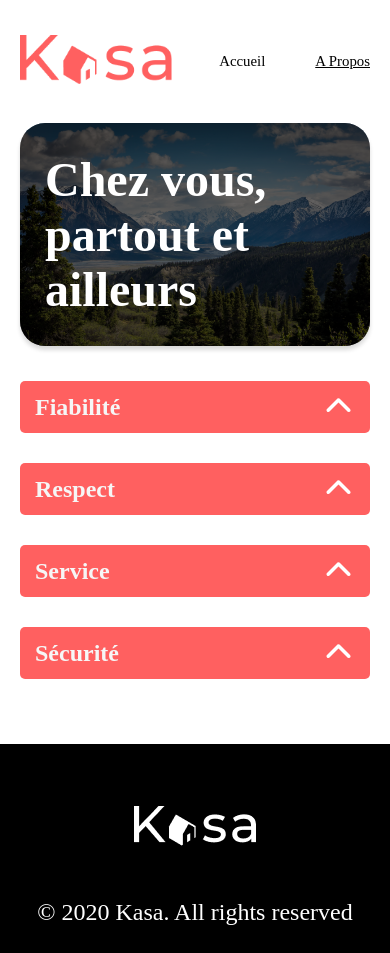
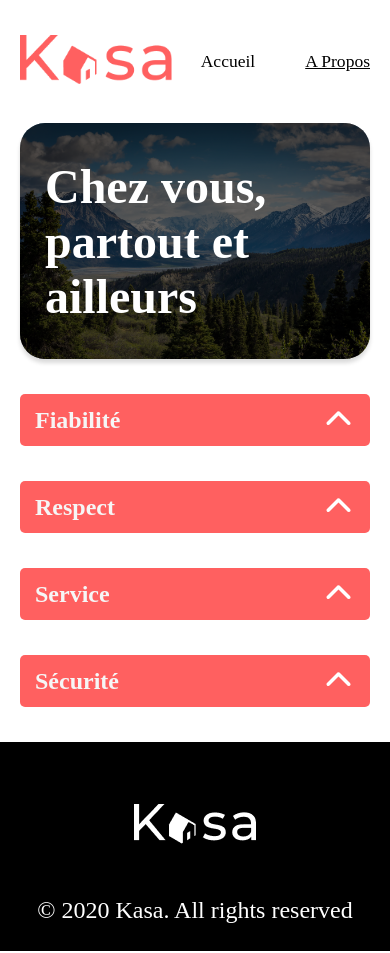
Before and after one commit to klombar/Projet-07-Kasa, a React (Vite) app: page /About in a window 390 px wide. Built offline with nearby package versions, Linux system fonts and the light colour scheme.

Commit message:
ajout du responsive pour la page A propos et finition du responsive sur la page accueil

```diff
--- a/src/SASS/style.css
+++ b/src/SASS/style.css
@@ -56,7 +56,6 @@ h6 {
   flex-direction: column;
   align-items: center;
 }
-
 /* --------------------------------------------------------------------- HEADER ---------------------------------------------------------------------- */
 .header {
   display: flex;
@@ -76,14 +75,19 @@ h6 {
   align-items: center;
   gap: 50px;
 }
+@media (max-width: 375px) {
+  .header-nav {
+    gap: 40px;
+  }
+}
 .header-nav li {
   font-family: Montserrat;
-  font-size: 3.8vw;
+  font-size: 4.5vw;
   font-weight: 500;
   line-height: 34.22px;
   text-align: right;
 }
-@media (min-width: 768px) {
+@media (min-width: 480px) {
   .header-nav li {
     font-size: 24px;
   }
@@ -91,14 +95,11 @@ h6 {
 
 /* ------------------------------------------------------------------------ MAIN -------------------------------------------------------------------- */
 .Main {
+  display: flex;
+  flex-direction: column;
   width: 100%;
   max-width: 1240px;
   padding: 0px 20px;
-}
-@media (max-width: 375px) {
-  .Main {
-    height: 938px;
-  }
 }
 
 /* ---------------------------------------------------------------------- BANNER --------------------------------------------------------------------- */
@@ -106,30 +107,38 @@ h6 {
   max-width: 1240px;
   position: relative;
   width: 100%;
-  height: 223px;
+  height: 14.2vh;
 }
 @media (max-width: 375px) {
   .banner {
-    max-height: 111px;
     border-radius: 10px;
+  }
+}
+@media (min-width: 376px) {
+  .banner {
+    height: 28vh;
   }
 }
 .banner img {
   width: 100%;
-  height: 223px;
+  height: 14.2vh;
   -o-object-fit: cover;
      object-fit: cover;
   border-radius: 25px;
 }
 @media (max-width: 375px) {
   .banner img {
-    max-height: 111px;
     border-radius: 10px;
+  }
+}
+@media (min-width: 376px) {
+  .banner img {
+    height: 28vh;
   }
 }
 .banner-background {
   width: 100%;
-  height: 223px;
+  height: 14.2vh;
   position: absolute;
   top: 0;
   left: 0;
@@ -140,8 +149,12 @@ h6 {
 }
 @media (max-width: 375px) {
   .banner-background {
-    max-height: 111px;
     border-radius: 10px;
+  }
+}
+@media (min-width: 376px) {
+  .banner-background {
+    height: 28vh;
   }
 }
 .banner-title {
@@ -232,12 +245,21 @@ h6 {
   display: flex;
   flex-direction: column;
   justify-content: end;
+  align-items: center;
   background-color: black;
   width: 100%;
   max-width: 1440px;
   height: 209px;
   gap: 25px;
   margin-top: 35px;
+}
+@media (max-width: 375px) {
+  .footer {
+    margin-top: 30px;
+    justify-content: center;
+    gap: 0;
+    height: 262px;
+  }
 }
 .footer-logo {
   display: flex;
@@ -250,6 +272,16 @@ h6 {
   font-weight: 500;
   line-height: 34.22px;
   text-align: center;
+}
+@media (max-width: 375px) {
+  .footer-copyright {
+    max-width: 133px;
+    font-family: Montserrat;
+    font-size: 12px;
+    font-weight: 500;
+    line-height: 17.11px;
+    text-align: center;
+  }
 }
 
 /* ******************************************************************** PAGE 404 ERROR ***********************************************************/
@@ -287,7 +319,6 @@ h6 {
   display: flex;
   align-items: center;
   flex-direction: column;
-  margin-top: 35px;
 }
 .dropdown .about-list {
   display: flex;
@@ -304,6 +335,12 @@ h6 {
   font-size: 24px;
   font-weight: 700;
   border-radius: 5px;
+  margin-top: 35px;
+}
+@media (max-width: 375px) {
+  .dropdown .about-list {
+    margin-top: 30px;
+  }
 }
 .dropdown .about-list-content {
   max-width: 1023px;
@@ -332,13 +369,12 @@ h6 {
   height: auto;
   transform: translateY(0);
   padding: 15px 15px;
-  margin-bottom: 30px;
 }
 
 .about-list-content.unexpand {
   transform: translateY(-100%);
   height: 0;
-  padding: 15px 15px;
+  padding: 0px;
 }
 
 .wrapper {
--- a/src/SASS/style.scss
+++ b/src/SASS/style.scss
@@ -60,6 +60,8 @@ h6 {
   display: flex;
   flex-direction: column;
   align-items: center;
+  @media (max-width: 375px) {
+  }
 }
 
 /* --------------------------------------------------------------------- HEADER ---------------------------------------------------------------------- */
@@ -81,14 +83,15 @@ h6 {
     align-items: center;
     gap: 50px;
     @media (max-width: 375px) {
+      gap: 40px;
     }
     & li {
       font-family: Montserrat;
-      font-size: 3.8vw;
+      font-size: 4.5vw;
       font-weight: 500;
       line-height: 34.22px;
       text-align: right;
-      @media (min-width: 768px) {
+      @media (min-width: 480px) {
         font-size: 24px;
       }
     }
@@ -98,12 +101,11 @@ h6 {
 /* ------------------------------------------------------------------------ MAIN -------------------------------------------------------------------- */
 
 .Main {
+  display: flex;
+  flex-direction: column;
   width: 100%;
   max-width: 1240px;
   padding: 0px 20px;
-  @media (max-width: 375px) {
-    height: 938px;
-  }
 }
 
 /* ---------------------------------------------------------------------- BANNER --------------------------------------------------------------------- */
@@ -112,24 +114,28 @@ h6 {
   max-width: 1240px;
   position: relative;
   width: 100%;
-  height: 223px;
+  height: 14.2vh;
   @media (max-width: 375px) {
-    max-height: 111px;
     border-radius: 10px;
+  }
+  @media (min-width: 376px) {
+    height: 28vh;
   }
   & img {
     width: 100%;
-    height: 223px;
+    height: 14.2vh;
     object-fit: cover;
     border-radius: 25px;
     @media (max-width: 375px) {
-      max-height: 111px;
       border-radius: 10px;
+    }
+    @media (min-width: 376px) {
+      height: 28vh;
     }
   }
   &-background {
     width: 100%;
-    height: 223px;
+    height: 14.2vh;
     position: absolute;
     top: 0;
     left: 0;
@@ -138,8 +144,10 @@ h6 {
     border-radius: 25px;
     box-shadow: 0px 4px 4px 0px #00000040;
     @media (max-width: 375px) {
-      max-height: 111px;
       border-radius: 10px;
+    }
+    @media (min-width: 376px) {
+      height: 28vh;
     }
   }
   &-title {
@@ -225,12 +233,19 @@ h6 {
   display: flex;
   flex-direction: column;
   justify-content: end;
+  align-items: center;
   background-color: black;
   width: 100%;
   max-width: 1440px;
   height: 209px;
   gap: 25px;
   margin-top: 35px;
+  @media (max-width: 375px) {
+    margin-top: 30px;
+    justify-content: center;
+    gap: 0;
+    height: 262px;
+  }
   &-logo {
     display: flex;
     justify-content: center;
@@ -242,6 +257,14 @@ h6 {
     font-weight: 500;
     line-height: 34.22px;
     text-align: center;
+    @media (max-width: 375px) {
+      max-width: 133px;
+      font-family: Montserrat;
+      font-size: 12px;
+      font-weight: 500;
+      line-height: 17.11px;
+      text-align: center;
+    }
   }
 }
 
@@ -281,7 +304,6 @@ h6 {
   display: flex;
   align-items: center;
   flex-direction: column;
-  margin-top: 35px;
   .about-list {
     display: flex;
     align-items: center;
@@ -297,6 +319,10 @@ h6 {
     font-size: 24px;
     font-weight: 700;
     border-radius: 5px;
+    margin-top: 35px;
+    @media (max-width: 375px) {
+      margin-top: 30px;
+    }
     &-content {
       max-width: 1023px;
       background-color: rgba(246, 246, 246, 0.4509803922);
@@ -326,13 +352,12 @@ h6 {
   height: auto;
   transform: translateY(0);
   padding: 15px 15px;
-  margin-bottom: 30px;
 }
 
 .about-list-content.unexpand {
   transform: translateY(-100%);
   height: 0;
-  padding: 15px 15px;
+  padding: 0px;
 }
 
 .wrapper {
```
Also changed, not shown: 1 other file (tests, documents, lock files or other folders).
